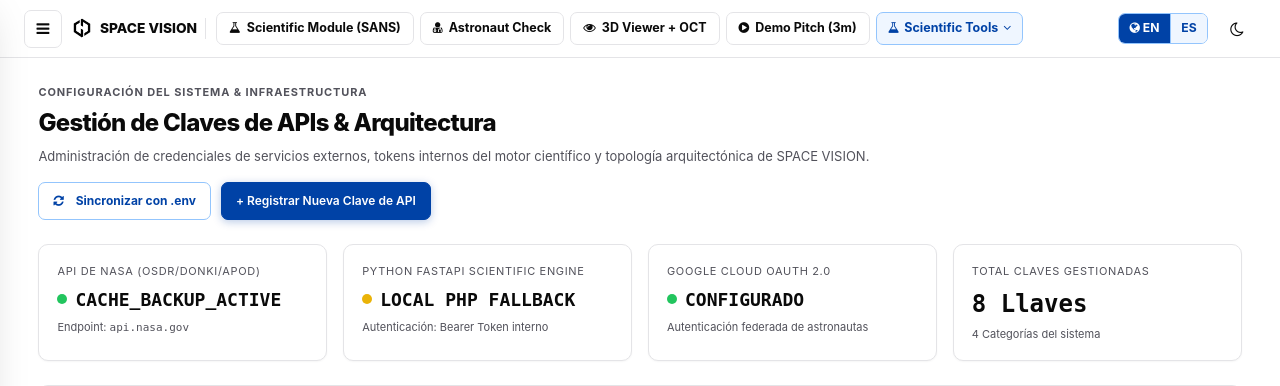
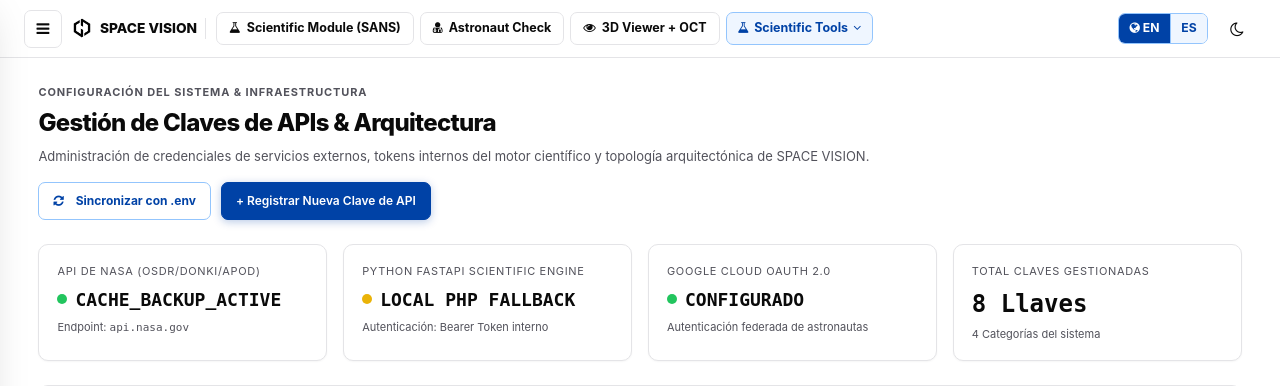
Before and after one commit to JGTI/SANS, a Laravel app: page /admin/api-keys in a window 1280 px wide. Shown: the top 386 px of the page. Run offline with Laravel 12, Linux system fonts and the light colour scheme; the visitor is signed in with stand-in values (Sample User, id 1); data comes from the database, SQL or seed files in the repository; data that the repository does not hold is empty; parts of the project's set-up code (start-up, migrations or seed data) failed here and were passed over; some libraries are stand-ins or nearby versions.

Commit message:
chore(ui): remove public demo-theater from navigation and redirect to main workspace

```diff
--- a/resources/views/layouts/app.blade.php
+++ b/resources/views/layouts/app.blade.php
@@ -54,12 +54,6 @@
                         <a class="nav-link {{ request()->routeIs('public.digital-twin') || request()->routeIs('admin.digital-twin') || request()->routeIs('public.oct-analysis') || request()->routeIs('admin.oct-analysis') ? 'active' : '' }}" href="{{ route('public.digital-twin', ['mode' => 'dual']) }}">
                             <i class="fa fa-eye" style="width:20px; text-align:center; font-size:15px;"></i>
                             {{ $isEn ? '3D Viewer + OCT Console' : 'Visor 3D + Consola OCT' }}
-                        </a>
-                    </li>
-                    <li>
-                        <a class="nav-link {{ request()->routeIs('public.demo-theater*') || request()->routeIs('admin.demo-theater*') ? 'active' : '' }}" href="{{ route('public.demo-theater') }}">
-                            <i class="fa fa-play-circle" style="width:20px; text-align:center; font-size:15px;"></i>
-                            {{ $isEn ? 'Demo Pitch (3 Minutes)' : 'Demo Pitch (3 Minutos)' }}
                         </a>
                     </li>
                 </ul>
@@ -145,9 +139,6 @@
                 </a>
                 <a class="{{ request()->routeIs('public.digital-twin') || request()->routeIs('admin.digital-twin') || request()->routeIs('public.oct-analysis') || request()->routeIs('admin.oct-analysis') ? 'active' : '' }}" href="{{ route('public.digital-twin', ['mode' => 'dual']) }}">
                     <i class="fa fa-eye"></i> {{ $isEn ? '3D Viewer + OCT' : 'Visor 3D + OCT' }}
-                </a>
-                <a class="{{ request()->routeIs('public.demo-theater*') || request()->routeIs('admin.demo-theater*') ? 'active' : '' }}" href="{{ route('public.demo-theater') }}">
-                    <i class="fa fa-play-circle"></i> {{ $isEn ? 'Demo Pitch (3m)' : 'Demo Pitch (3m)' }}
                 </a>
 
                 <details style="position:relative;display:inline-block;">
--- a/routes/web.php
+++ b/routes/web.php
@@ -46,8 +46,8 @@ Route::post('/admin/sans-monitor/adopt-protocol', [SansMonitorController::class,
 Route::get('/digital-twin', [DigitalTwinController::class, 'index'])->name('public.digital-twin');
 Route::get('/digital-twin/oct-telemetry', [DigitalTwinController::class, 'octTelemetry'])->name('public.digital-twin.oct-telemetry');
 Route::get('/oct-analysis', [DigitalTwinController::class, 'octWorkstation'])->name('public.oct-analysis');
-Route::get('/demo-theater', [DemoTheaterController::class, 'index'])->name('public.demo-theater');
-Route::get('/demo-theater/report/{code}', [DemoTheaterController::class, 'report'])->name('public.demo-theater.report');
+Route::get('/demo-theater', fn () => redirect()->route('home'))->name('public.demo-theater');
+Route::get('/demo-theater/report/{code}', fn () => redirect()->route('home'))->name('public.demo-theater.report');
 Route::get('/vision-lab', [VisionLabController::class, 'index'])->name('public.vision-lab');
 Route::get('/vision-lab/export', [VisionLabController::class, 'exportCsv'])->name('public.vision-lab.export');
 Route::get('/nasa-data', [NasaObservatoryController::class, 'index'])->name('public.nasa-data');
```
